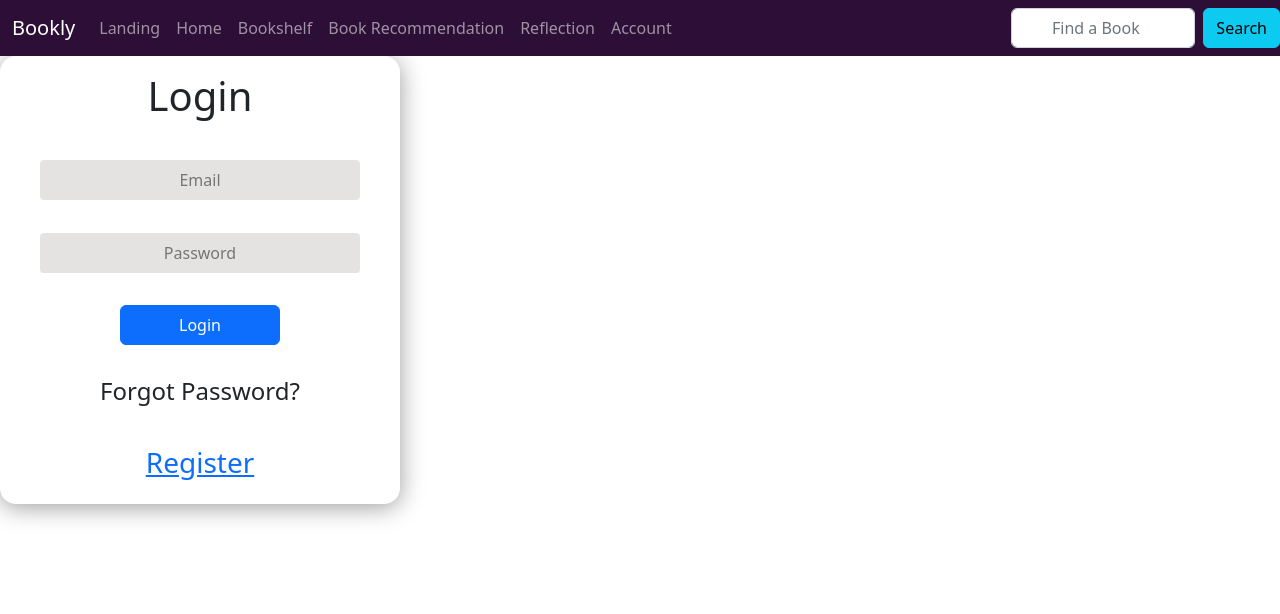
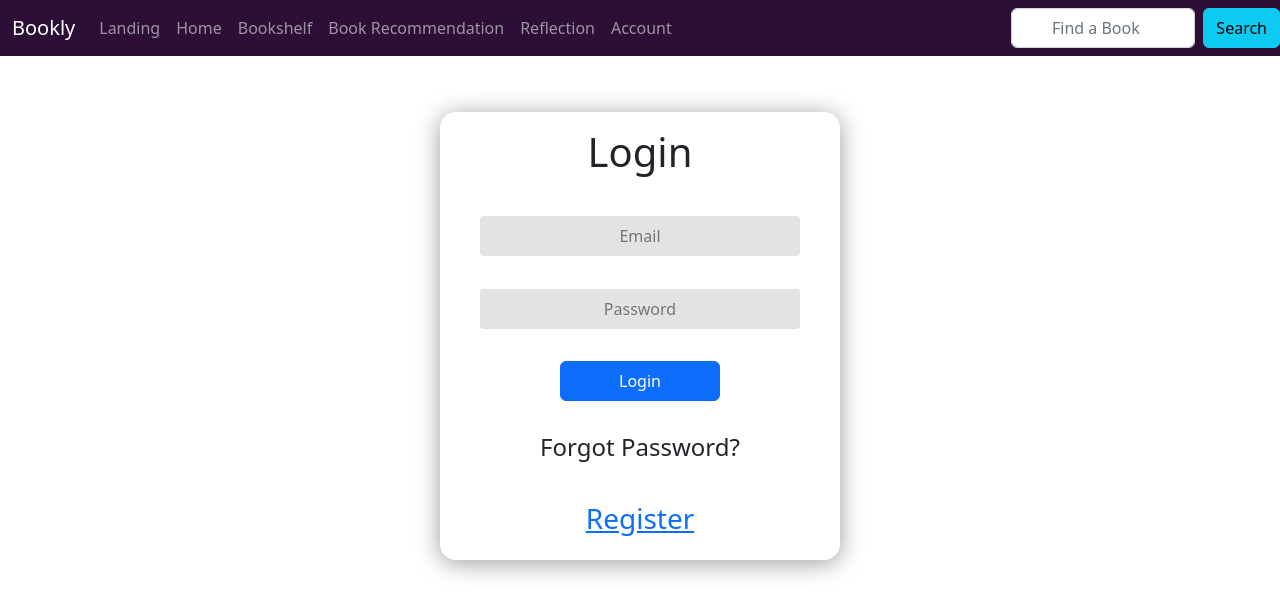
Before and after one commit to josephisaman33/Bookly-Website, a React (Create React App) app: page /login in a window 1280 px wide. Shown: the top 614 px of the page. Built offline with nearby package versions, Linux system fonts and the light colour scheme.

Commit message:
Centered Login Forms

```diff
--- a/src/components/Login/loginform.css
+++ b/src/components/Login/loginform.css
@@ -4,7 +4,9 @@
 }
 
 .login-container{
-    align-items: center;
+    display: flex;
+    justify-content: center;
+    height: 70vh;
 }
 
 .page {
```
